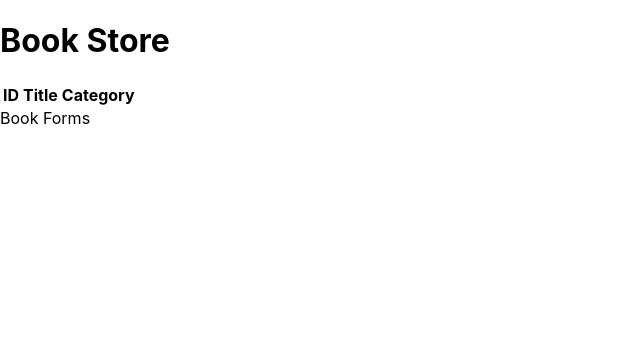
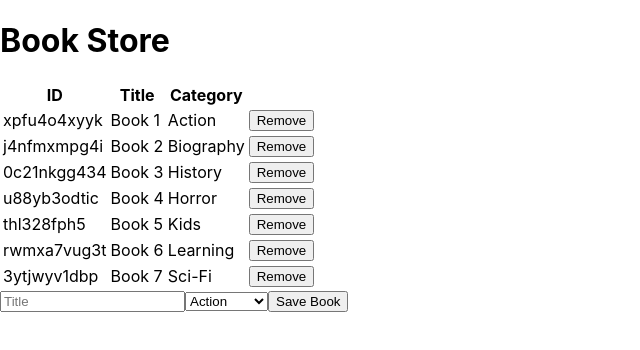
Before and after one commit to tigamadou/bookstore, a React (Create React App) app: page / in a window 1280 px wide. Shown: the top 350 px of the page, without its empty margins (0-640 px from the left). Built offline with nearby package versions, Linux system fonts and the light colour scheme.

Commit message:
books form implemented.

```diff
--- a/src/actions/index.js
+++ b/src/actions/index.js
@@ -6,9 +6,9 @@ export const defaultBook = {
   title: '',
   category: '',
 };
-export const createBook = (defaultBook) => ({
+export const createBook = (book = defaultBook) => ({
   type: ADD_BOOK,
-  book: defaultBook,
+  book,
 });
 
 export const removeBook = ({ id }) => ({
--- a/src/components/Book.js
+++ b/src/components/Book.js
@@ -2,7 +2,7 @@ import React from 'react';
 import PropTypes from 'prop-types';
 
 const Book = ({
-  id, title, category, removeBook,
+  id, title, category,
 }) => (
   <tr>
     <td>{id}</td>
@@ -11,9 +11,7 @@ const Book = ({
     <td>
       <button
         type="button"
-        onClick={() => {
-          removeBook(id);
-        }}
+
       >
         Remove
       </button>
@@ -25,14 +23,12 @@ Book.propTypes = {
   id: PropTypes.string,
   title: PropTypes.string,
   category: PropTypes.string,
-  removeBook: PropTypes.func,
 };
 
 Book.defaultProps = {
   id: null,
   title: '',
   category: '',
-  removeBook: null,
 };
 
 export default Book;
--- a/src/containers/BooksForm.js
+++ b/src/containers/BooksForm.js
@@ -1,5 +1,34 @@
-const BooksForm = () => (
-  <div>Book Forms</div>
-);
+import React, { useState } from 'react';
+
+const BooksForm = () => {
+  const [title, setTitle] = useState('');
+  const [category, setCatagory] = useState('');
+  const categories = ['Action', 'Biography', 'History', 'Horror', 'Kids', 'Learning', 'Sci-Fi'];
+
+  const onTitleChange = (e) => {
+    setTitle(e.target.value);
+  };
+
+  const onCategoryChange = (e) => {
+    setCatagory(e.target.value);
+  };
+
+  return (
+    <div>
+      <form>
+        <input
+          type="text"
+          value={title}
+          placeholder="Title"
+          onChange={onTitleChange}
+        />
+        <select value={category} onChange={onCategoryChange}>
+          {categories.map((cat) => <option value={cat} key={cat}>{cat}</option>)}
+        </select>
+        <button type="submit">Save Book</button>
+      </form>
+    </div>
+  );
+};
 
 export default BooksForm;
--- a/src/containers/BooksList.js
+++ b/src/containers/BooksList.js
@@ -1,5 +1,7 @@
 import React from 'react';
 import PropTypes from 'prop-types';
+import { connect } from 'react-redux';
+
 import Book from '../components/Book';
 
 const BooksList = ({ books }) => (
@@ -29,4 +31,8 @@ BooksList.defaultProps = {
   books: [],
 };
 
-export default BooksList;
+const mapStateToProps = (state) => ({
+  books: state.books,
+});
+
+export default connect(mapStateToProps)(BooksList);
--- a/src/index.js
+++ b/src/index.js
@@ -13,7 +13,7 @@ const categories = ['Action', 'Biography', 'History', 'Horror', 'Kids', 'Learnin
 for (let i = 0; i < categories.length; i += 1) {
   store.dispatch(createBook({ id: Math.random().toString(36).substr(2, 16), title: `Book ${i + 1}`, category: categories[i] }));
 }
-console.log(store.getState());
+
 ReactDOM.render(
   <Provider store={store}>
     <App />
```
